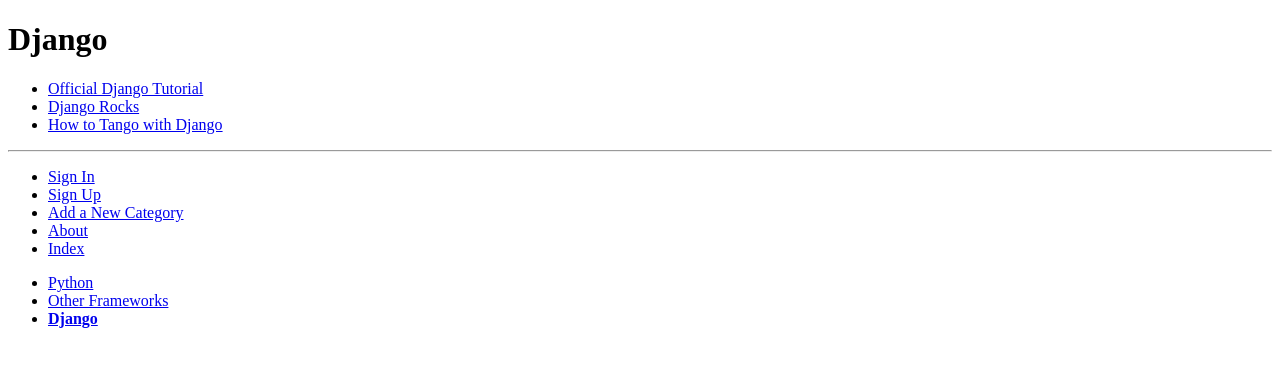
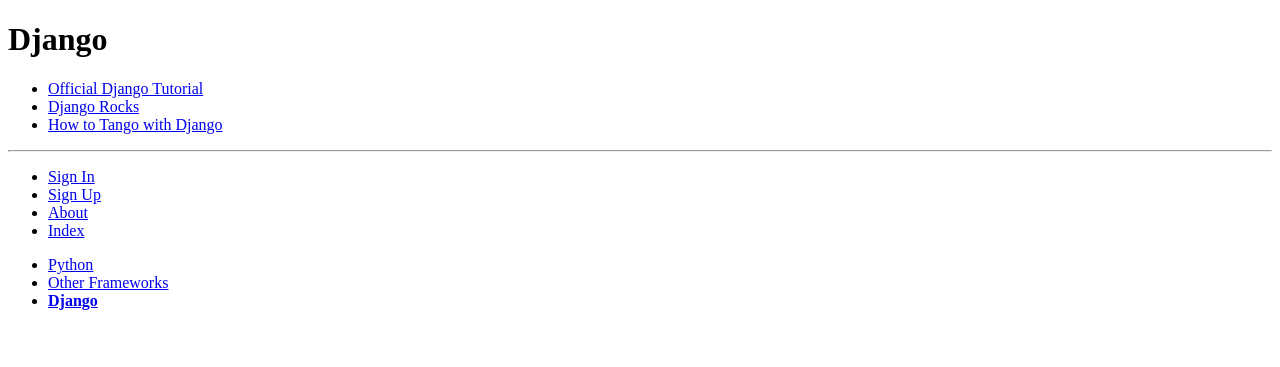
Before and after one commit to hankthegenius/rango, a Django app: page /rango/category/django/ in a window 1280 px wide. Shown: the top 367 px of the page. Run offline with Django 3.2, Linux system fonts and the light colour scheme; data comes from the database, SQL or seed files in the repository; both versions use the stored data as it was after the commit.

Commit message:
thirdteenth submission

```diff
--- a/templates/rango/base.html
+++ b/templates/rango/base.html
@@ -25,7 +25,6 @@
                 <li><a href="{% url 'login' %}">Sign In</a></li>
                 <li><a href="{% url 'register' %}">Sign Up</a></li>
                 {% endif %}
-                <li><a href="{% url 'add_category' %}">Add a New Category</a></li>
                 <li><a href="{% url 'about' %}">About</a></li>
                 <li><a href="{% url 'index' %}">Index</a></li>
             </ul>
```
Also changed, not shown: db.sqlite3.
